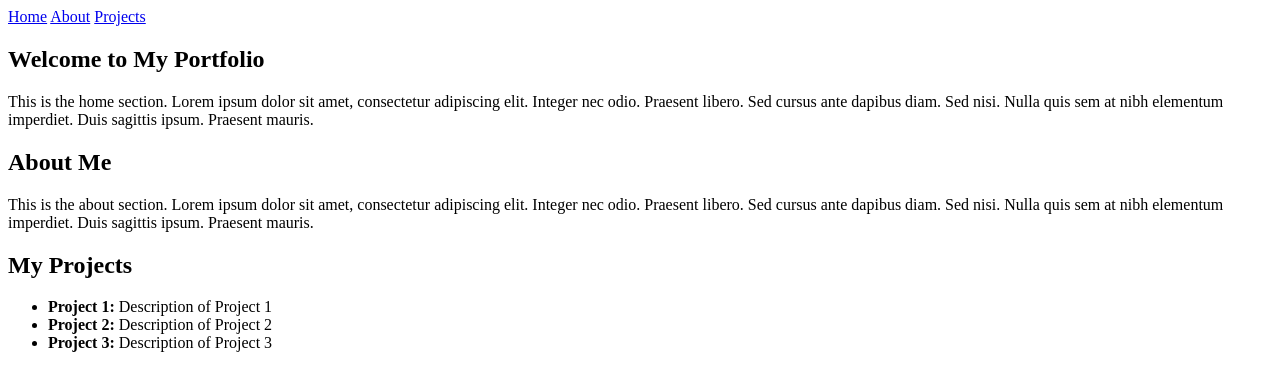
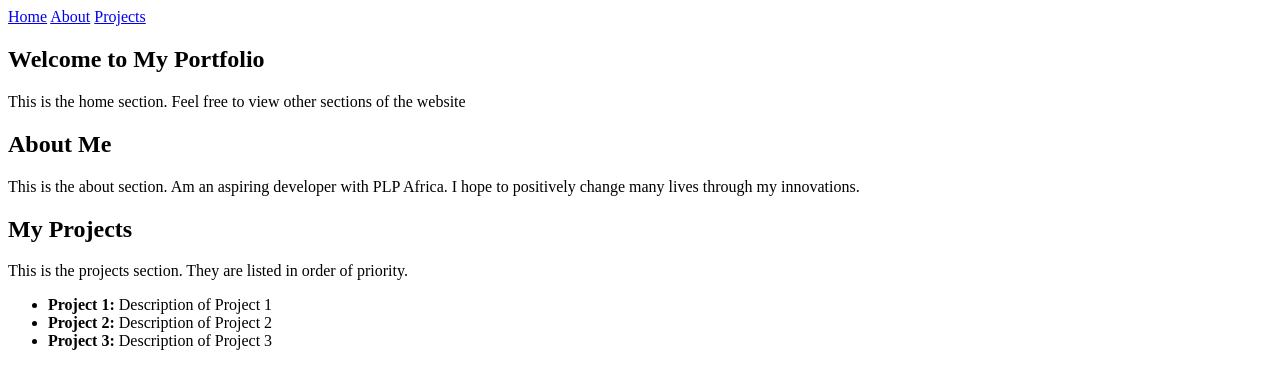
Before and after one commit to mdkintu/plp_portfolio, a plain HTML site: page index.html in a window 1280 px wide. Drawn offline with Linux system fonts and the light colour scheme.

Commit message:
Update index.html

```diff
--- a/index.html
+++ b/index.html
@@ -25,19 +25,20 @@ section p { font-size: 1.1rem; } </style>
     <!-- Home Section -->
     <section id="home">
         <h1>Welcome to My Portfolio</h1>
-        <p>This is the home section. Lorem ipsum dolor sit amet, consectetur adipiscing elit. Integer nec odio. Praesent libero. Sed cursus ante dapibus diam. Sed nisi. Nulla quis sem at nibh elementum imperdiet. Duis sagittis ipsum. Praesent mauris.</p>
+        <p>This is the home section. Feel free to view other sections of the website</p>
      </section>
 
      <!-- About Section -->
 
     <section id="about">
         <h1>About Me</h1>
-        <p>This is the about section. Lorem ipsum dolor sit amet, consectetur adipiscing elit. Integer nec odio. Praesent libero. Sed cursus ante dapibus diam. Sed nisi. Nulla quis sem at nibh elementum imperdiet. Duis sagittis ipsum. Praesent mauris.</p>
+        <p>This is the about section. Am an aspiring developer with PLP Africa. I hope to positively change many lives through my innovations. </p>
     </section>
 
     <!-- Projects Section -->
     <section id="projects">
         <h1>My Projects</h1>
+        <p>This is the projects section. They are listed in order of priority.</p>
         <ul>
             <li><strong>Project 1:</strong> Description of Project 1</li>
             <li><strong>Project 2:</strong> Description of Project 2</li>
```
